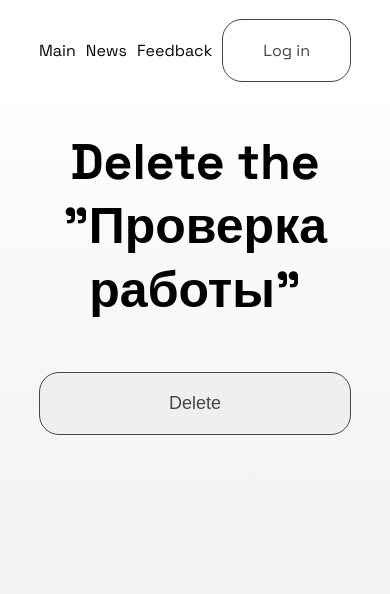
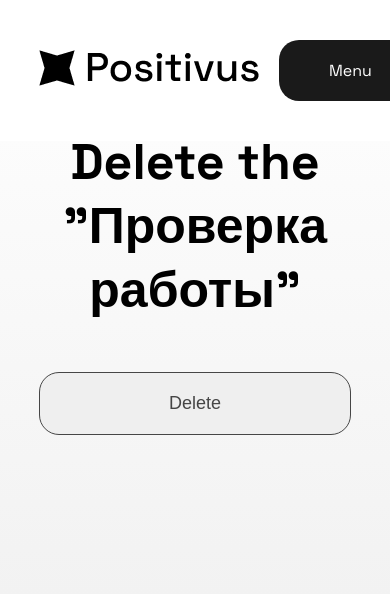
Before and after one commit to Lavislad/Freelance, a Django app: page /feedback/1/delete in a window 390 px wide. Shown: the top 594 px of the page. Run offline with Django 5.2, Linux system fonts and the light colour scheme; data comes from the database, SQL or seed files in the repository; some libraries are stand-ins or nearby versions.

Commit message:
Adaptive Navbar Menu Button

```diff
--- a/Freelance/main/static/main/css/main.css
+++ b/Freelance/main/static/main/css/main.css
@@ -227,6 +227,10 @@ header label {
     display: none;
 }
 
+.menu-btn {
+    display: none;
+}
+
 .hero {
     /* width: 40%; */
     margin-top: 140px;
@@ -256,14 +260,14 @@ header label {
 
 .hero--btn {
     background: rgb(26, 26, 26);
-    /* border: 2px #d3d3d3 solid; */
     border-radius: 20px;
     padding: 20px 50px;
     color: #fff;
     box-shadow: 2px 2px 2px rgba(58, 58, 58, 0.5);
-    transition: all 500ms ease;
     position: relative;
     top: 20px;
+    cursor: pointer;
+    transition: all 500ms ease;
 }
 
 .hero--btn:hover {
@@ -692,6 +696,10 @@ footer hr {
 
     header {
         padding-bottom: 50px;
+        display: flex;
+        justify-content: space-between;
+        align-content: center;
+        gap: 20px;
     }
 
     header nav {
@@ -699,7 +707,9 @@ footer hr {
     }
 
     header span {
-        display: none;
+        align-content: center;
+       position: relative;
+        top: 10px;
     }
 
     .hero--1 {
@@ -803,7 +813,7 @@ footer hr {
     }
 
     .p-240-login {
-        padding: 58px 0;
+        padding: 120px 0;
     }
 
     .hero--login {
@@ -832,4 +842,54 @@ footer hr {
     .big-text-register p {
         width: 90%;
     }
+
+    .menu-btn {
+        display: block;
+        background: rgb(26, 26, 26);
+        border-radius: 20px;
+        padding: 20px 50px;
+        color: #fff;
+        transition: all 500ms ease;
+        position: relative;
+        z-index: 2;
+        cursor: pointer;
+        font-family: 'Space Grotesk', sans-serif;
+        font-weight: 400;
+        font-size: 16px;
+        border: 0;
+    }
+
+    header nav ul {
+        list-style: none;
+        display: flex;
+        flex-direction: column;
+        background: #fff;
+        border: solid #070707 1px;
+        border-radius: 20px;
+        cursor: pointer;
+        position: absolute;
+        opacity: 0;
+        z-index: 1;
+        top: 100%;
+        left: 0;
+        transform: translateY(-150%);
+        transition: transform 300ms ease, opacity 300ms ease;
+    }
+
+    header nav ul.open {
+        transform: translateY(0);
+        opacity: 1;
+    }
+
+    header nav ul li {
+        margin: 20px 40px;
+    }
+
+    header nav ul li.btn {
+        margin: 40px auto;
+    }
+
+    .nav-btn {
+        padding: 20px 20px;
+    }
 }
--- a/Freelance/main/templates/main/layout.html
+++ b/Freelance/main/templates/main/layout.html
@@ -11,9 +11,10 @@
 <body>
     <div class="header1">
         <header class="container">
-            <span><img src="{% static 'main/img/Logo.png' %}" alt="" class="img-svg"></span>
+            <span><a href="{% url 'index' %}"><img src="{% static 'main/img/Logo.png' %}" alt="" class="img-svg"></a></span>
             <nav>
-                <ul>
+                <button class="menu-btn">Menu</button>
+                <ul class="menu">
                     <li class="{% if title == 'Main Page' %}active{% endif %}"><a href="{% url 'index' %}" class="nav-a">Main</a></li>
                     <li class="{% if title == 'News Page' %}active{% endif %}"><a href="{% url 'news_index' %}" class="nav-a">News</a></li>
                     <li class="{% if title == 'Feedback Page' %}active{% endif %}"><a href="{% url 'feedback_index' %}" class="nav-a">Feedback</a></li>
@@ -64,6 +65,12 @@
         document.querySelector('.header1').classList.toggle('header-border', window.scrollY > 50);
         });
 
+        document.querySelector('.menu-btn').
+        addEventListener('click', function() {
+            const menu = document.querySelector('header nav ul');
+            menu.classList.toggle('open');
+        });
+
 //        window.addEventListener('scroll', () => {
 //        document.querySelector('.header1').classList.toggle('header-scrolled', window.scrollY > 50);
 //        });
```
